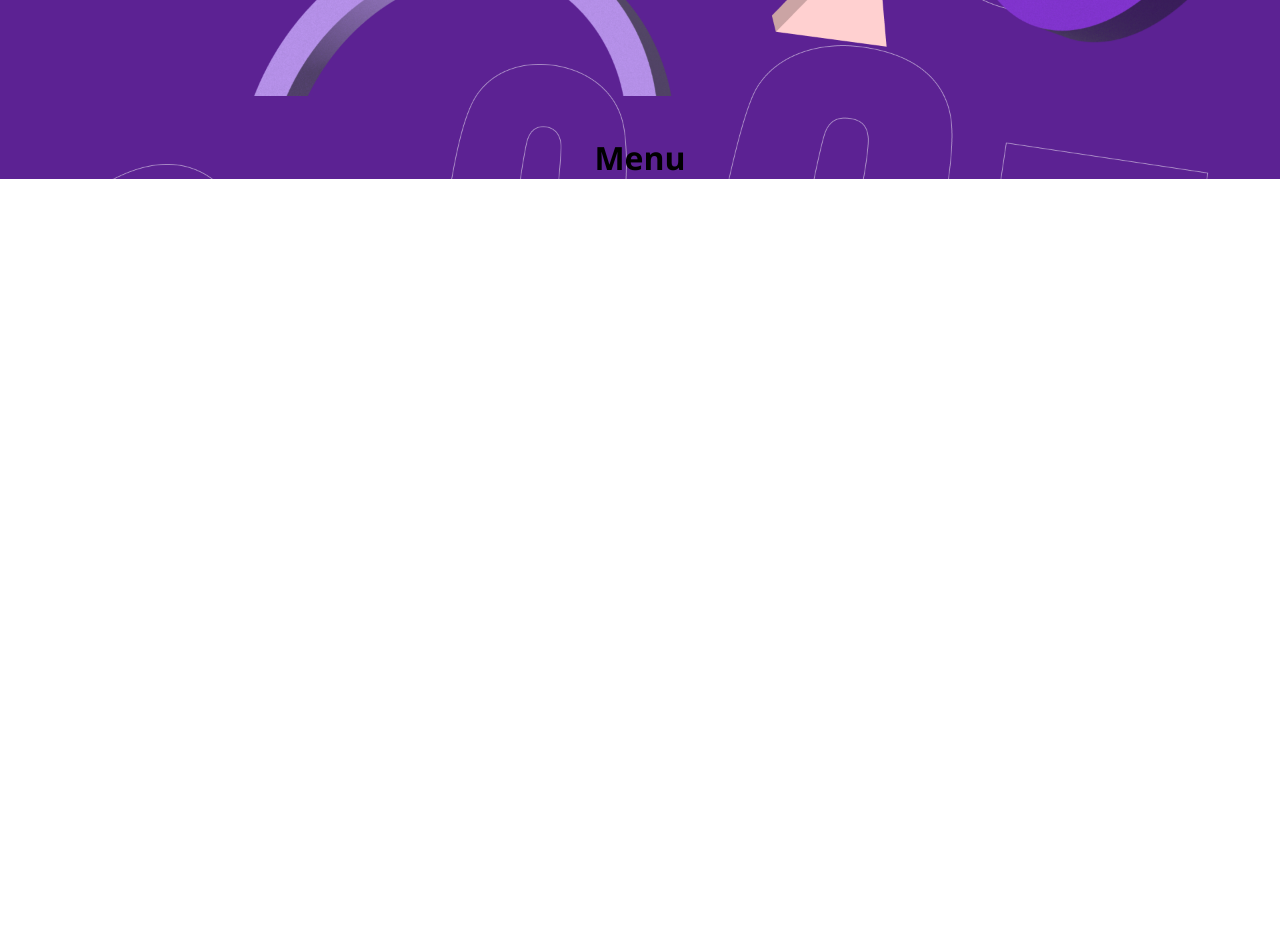
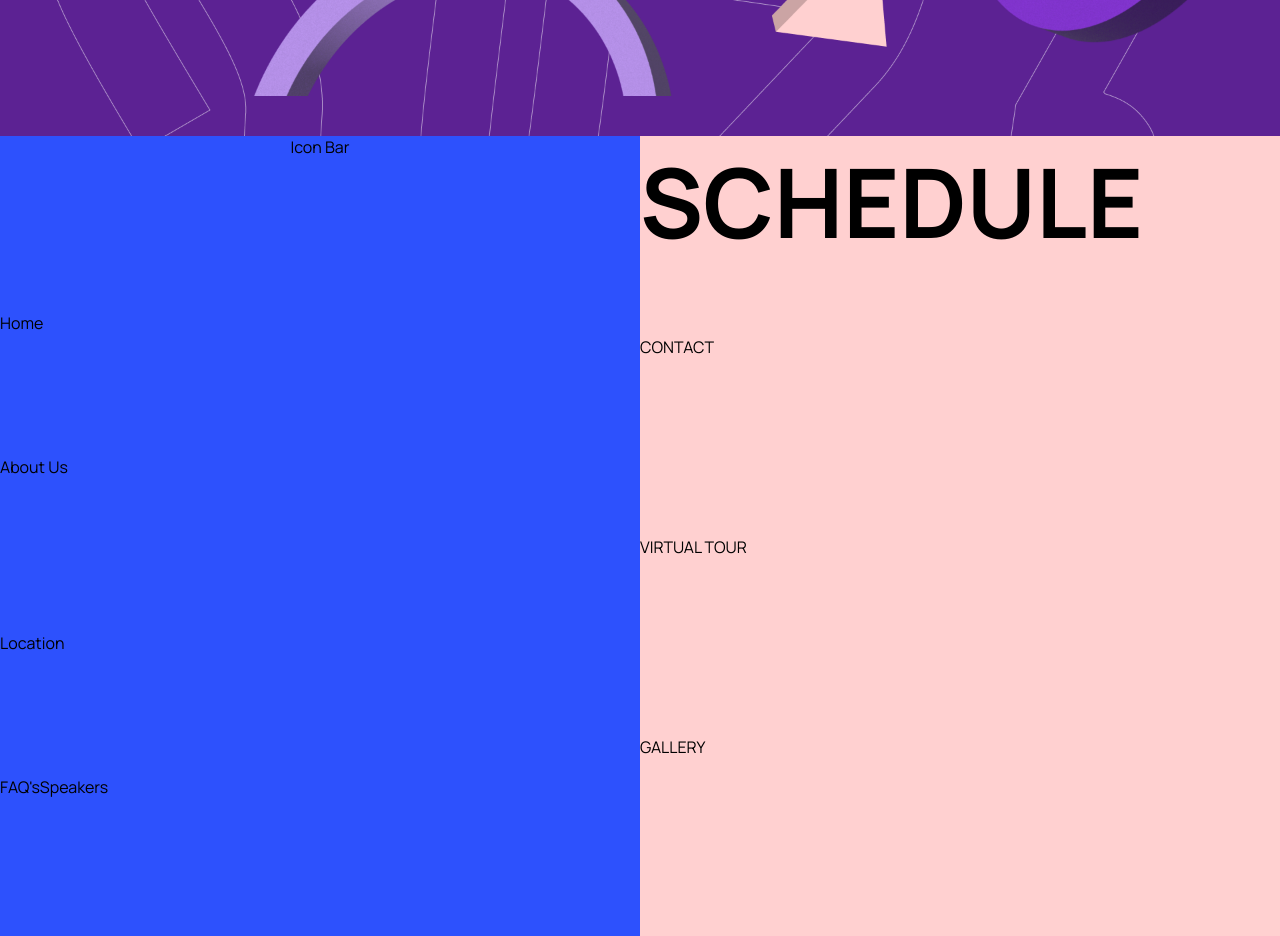
Before and after one commit to divyansh-4/mtech_induction23, a React (Create React App) app: page / in a window 1280 px wide. Shown: the part 720-1656 px from the top of the page. Before the commit the page ends 899 px from the top, so only its background shows below. Built offline with nearby package versions, Linux system fonts and the light colour scheme.

Commit message:
Structure for Menu

```diff
--- a/src/components/Menu.css
+++ b/src/components/Menu.css
@@ -5,6 +5,70 @@
   }
 
 body{
-    font-family: "Segoe UI", sans-serif;
+    font-family: "Manrope", sans-serif;
+  }
+
+.menu{
+    display: grid;
+    grid-template-columns: 1fr 1fr;
     height: 100vh;
-  }
+    width: 100vw;
+    font-family: "Manrope", sans-serif;
+}
+
+.menu-item1{
+    display: grid;
+    background-color: #2D51FD;
+
+}
+
+.menu-item1-1{
+    display: flex;
+    position: relative;
+    top: 10%;
+}
+
+.menu-item1-2{
+    display: flex;
+    position: relative;
+}
+
+.menu-item1-3{
+    display: flex;
+    position: relative;
+    top: 10%;
+}
+.menu-item1-4{
+    display: flex;
+}
+
+
+.menu-item2{
+    display: grid;
+    grid-template-rows: 1fr 1fr 1fr 1fr;
+    font-family: "Manrope", sans-serif;
+
+}
+
+.menu-item2-1{
+    display: flex;
+    position: relative;
+    background: #FFD0D0;
+    font-size: 3rem;
+
+}
+.menu-item2-2{
+    display: flex;
+    position: relative;
+    background: #FFD0D0;
+}
+.menu-item2-3{
+    display: flex;
+    position: relative;
+    background: #FFD0D0;
+}
+.menu-item2-4{
+    display: flex;
+    position: relative;
+    background: #FFD0D0;
+}
--- a/src/components/Menu.jsx
+++ b/src/components/Menu.jsx
@@ -4,8 +4,21 @@ import './Menu.css';
 const Menu = () => {
     return (
         <div className="menu">
-            <h1>Menu</h1>
-
+            < div className="menu-item1"> Icon Bar
+                <div className="menu-item1-1"> Home </div>
+                <div className="menu-item1-2"> About Us</div>
+                <div className="menu-item1-3"> Location </div>
+                <div className="menu-item1-4">
+                    <div className="menu-item1-4-1"> FAQ's </div>
+                    <div className="menu-item1-4-2"> Speakers </div>
+                </div>
+            </div>
+            < div className="menu-item2">
+                <div className="menu-item2-1"> <h1> SCHEDULE</h1> </div>
+                <div className="menu-item2-2"> CONTACT </div>
+                <div className="menu-item2-3"> VIRTUAL TOUR </div>
+                <div className="menu-item2-4"> GALLERY </div>
+            </div>
 
         </div>
     );
```
